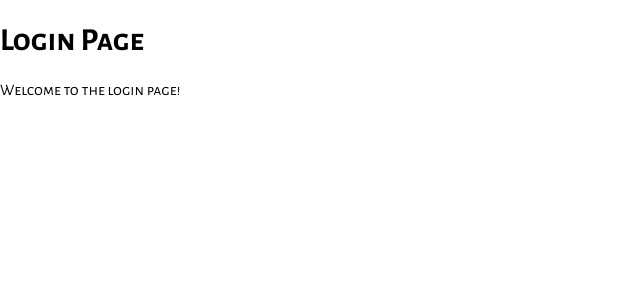
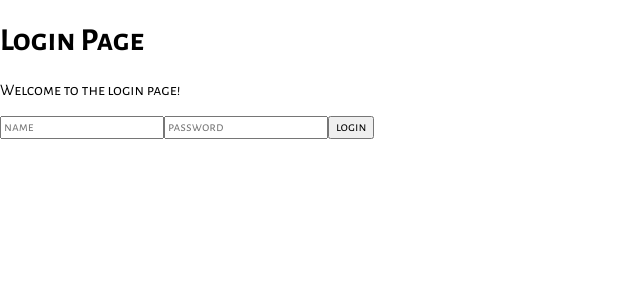
Before and after one commit to steven-xuk/wayfare, a React (Create React App) app: page /login in a window 1280 px wide. Shown: the top 300 px of the page, without its empty margins (0-640 px from the left). Built offline with nearby package versions, Linux system fonts and the light colour scheme.

Commit message:
made the login page work

```diff
--- a/src/components/Login.js
+++ b/src/components/Login.js
@@ -1,5 +1,8 @@
 import { useDispatch } from "react-redux";
 import { login } from "../redux/slices/AuthSlice.js";
+import { supabase } from '../SupabaseClient'
+import { useState } from "react";
+
 
 export default function Login() {
     const dispatch = useDispatch();
@@ -7,10 +10,49 @@ export default function Login() {
         dispatch(login());
     };
 
+    const [formData, setFormData] = useState({
+        name: '',
+        password: ''
+    })
+
+
+
+    async function loginToSupabase(e) {
+        e.preventDefault()
+
+        const { data, error } = await supabase
+            .from('Users')
+            .select('*')
+
+        if (error) {
+            console.error('Error fetching users:', error)
+            console.log('Failed to fetch users')
+        } else {
+            for (let i = 0; i < data.length; i++) {
+                const element = data[i];
+                if (element.name == formData.name && element.password == formData.password){
+                    console.log('logged in sucsessfully!!')
+                }
+            }
+        }
+    }
+
+    function handleChange(e){
+        setFormData(prev => ({
+            ...prev,
+            [e.target.name]: e.target.value
+        }));
+    }
+
     return (
         <div className="login">
             <h1>Login Page</h1>
             <p>Welcome to the login page!</p>
+            <form onSubmit={e => loginToSupabase(e)}>
+                <input placeholder='name' name='name' value={formData.name} onChange={e => handleChange(e)}/>
+                <input placeholder='password' name='password' type='password' value={formData.password} onChange={e => handleChange(e)}/>
+                <button type='submit'>login</button>
+            </form>
         </div>
     );
 }
```
